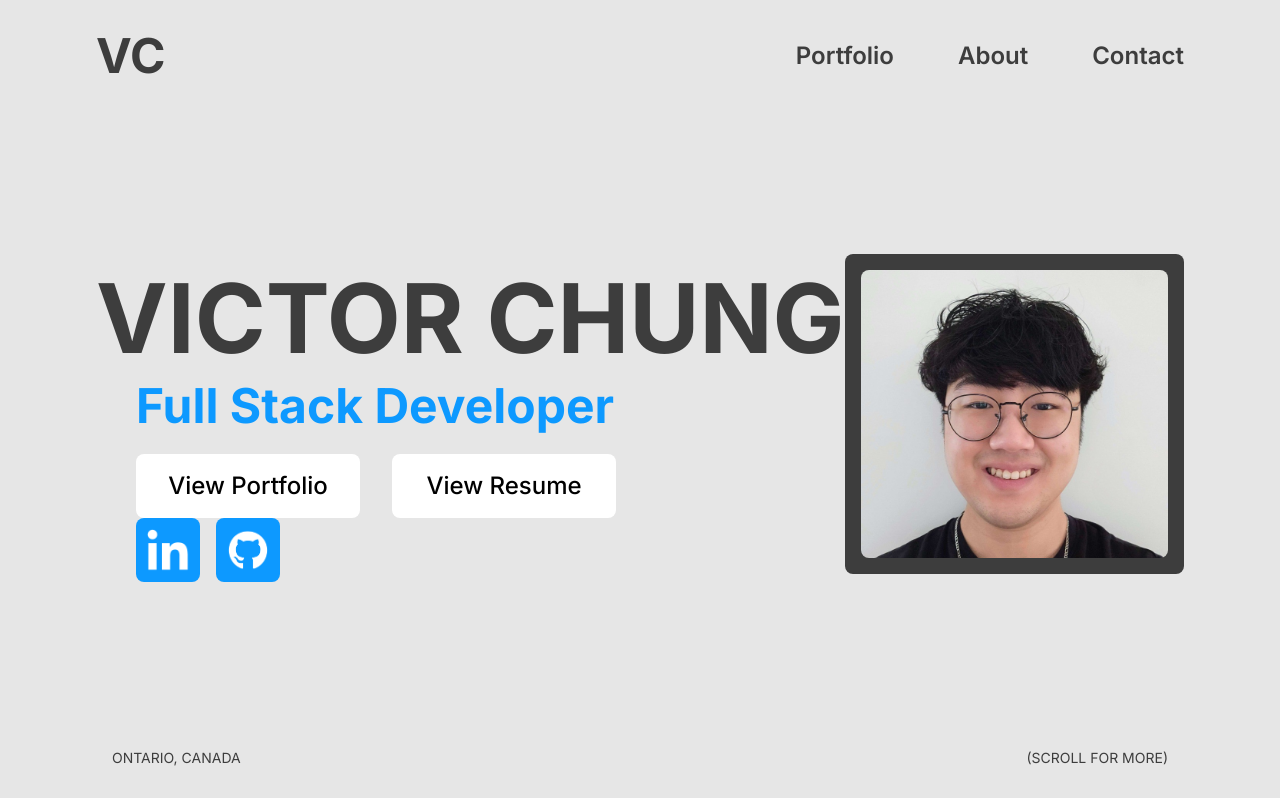
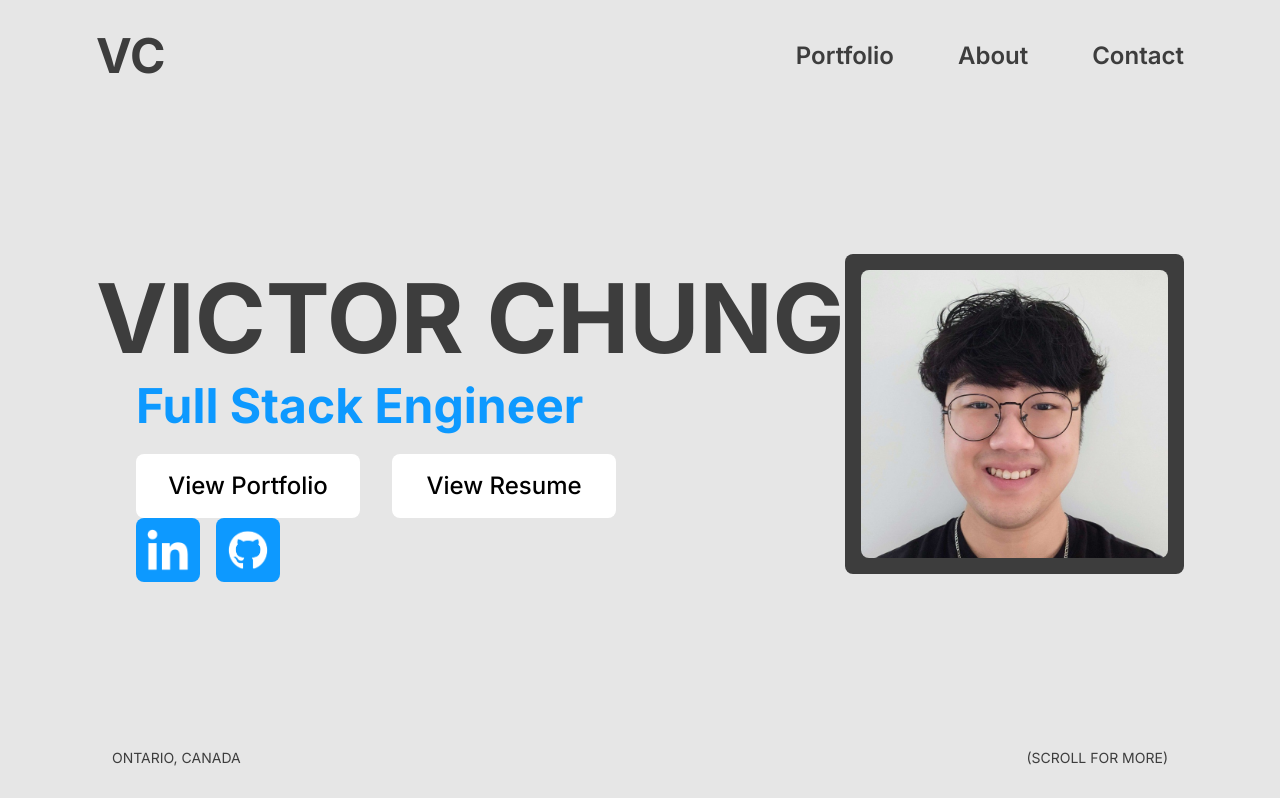
Before and after one commit to TheVicBro/portfolio, a Next.js app: page / in a window 1280 px wide. Shown: the top 798 px of the page. Built offline with nearby package versions, Linux system fonts and the light colour scheme.

Commit message:
update information

```diff
--- a/src/app/page.tsx
+++ b/src/app/page.tsx
@@ -226,7 +226,7 @@ function MainContent() {
                     animate={{ y: "0%" }}
                     transition={{ duration: 1, ease: "easeOut" }}
                   >
-                    Full Stack Developer
+                    Full Stack Engineer
                   </motion.div>
                 </div>
                 <div className="flex 5xl:mt-6 mt-1 lg:space-x-8 space-x-2 lg:justify-start justify-center">
@@ -434,7 +434,7 @@ function MainContent() {
           />
           <AnimatedText
             className="5xl:text-4xl 4xl:text-3xl lg:text-2xl text-xl text-center font-medium 5xl:leading-relaxed leading-normal mt-8"
-            text={["I'm a 4th-year Computer Engineering student at York University with 2 years of experience as a full-stack engineer. Currently, I work as a Software Engineer Intern at Pelmorex and as a Software Engineer at Nobl Kids, building APIs and crafting user-friendly web experiences. Previously, I've led projects like an LLM Proxy Dashboard at Rout3 and enhanced interfaces for 50,000+ users at goeasy. With expertise in Python, Go, TypeScript, and React, I'm passionate about creating scalable, impactful software solutions."]}
+            text={["I'm a 4th-year Computer Engineering student at York University with over 2 years of experience as a full-stack engineer. Currently, I work as a Software Engineer Intern at Pelmorex. Previously, I've led projects like an LLM Proxy Dashboard at Rout3 and enhanced interfaces for 50,000+ users at goeasy. With expertise in Python, Go, TypeScript, and React, I'm passionate about creating scalable, impactful software solutions."]}
             staggerChildren={0.01}
             animateMode="word"
             once={true}
```
Also changed, not shown: 1 other file (tests, documents, lock files or other folders).
